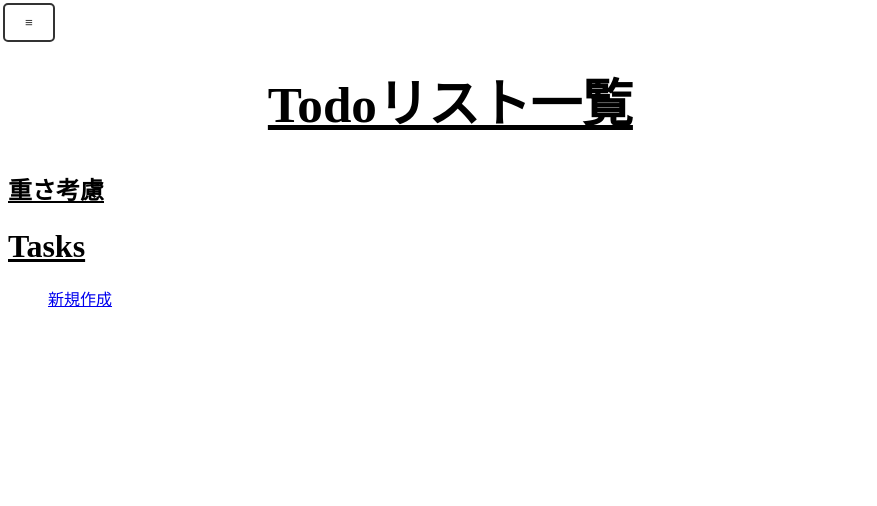
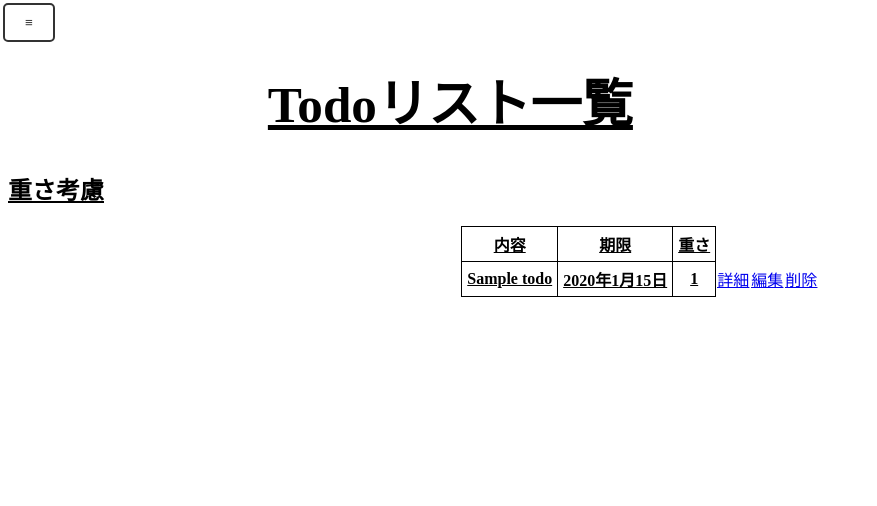
Before and after one commit to bearl27/hacksonU2309, a Django app: page / in a window 1280 px wide. Shown: the top 506 px of the page, without its empty margins (0-877 px from the left). Run offline with Django 4.2, Linux system fonts and the light colour scheme; tables that the repository leaves empty hold one stand-in row (values such as "Sample post"); some web fonts are replaced.

Commit message:
Update todo_list.html

```diff
--- a/hacksonU/djangotodo/todo/templates/todo/todo_list.html
+++ b/hacksonU/djangotodo/todo/templates/todo/todo_list.html
@@ -1,7 +1,6 @@
 <head>
     <meta charset="utf-8">
     <title>Rits小町のtodoリスト</title>
-    <meta name="viewport" content="width=device-width, initial-scale=1.0">
     <link href="https://fonts.googleapis.com/css2?family=Nunito:wght@400;700&display=swap" rel="stylesheet">
 
     <meta name="description" content="">
@@ -143,8 +142,8 @@
     <td><button id="toggle-button">≡</button></td>
     <nav id="menu-bar">
         <ul>
-            <li><a href="{% url 'todo_home' %}">ホーム</a></li>
-            <li><a href="{% url 'list' %}">Todoリスト一覧</a></li>
+            <li><a href="{% url 'list' %}">ホーム</a></li>
+            <li><a href="{% url 'todo_home' %}">今月のTodo</a></li>
             <li><a href="{% url 'calender' %}">カレンダー</a></li>
             <li><a href="{% url 'category' %}">カテゴリー管理</a></li>
             <li><a href="{% url 'todo_home' %}">設定</a></li>
@@ -155,24 +154,27 @@
     <h2>重さ考慮</h2>
 
     <div>
-        <h1>Tasks</h1>
-        <ul>
-            {% for task in tasks %}
-            <table>
-                <tr>
-                    <th>{{ task.title }}</th>
-                    <th>{{ task.deadline }}</th>
-                    <th><a href="{% url 'detail' task.pk %}">詳細</a></th>
-                    <th><a href="{% url 'update' task.pk %}">編集</a></th>
-                    <th><a href="{% url 'delete' task.pk %}">削除</a></th>
-                </tr>
-            </table>
+        <table>
+            <!-- ヘッダー部分をループの外に移動 -->
+            <tr>
+                <th>内容</th>
+                <th>期限</th>
+                <th>重さ</th>
+            </tr>
+            {% for task in todos %}
+            <tr>
+                <th>{{ task.title }}</th>
+                <th>{{ task.deadline }}</th>
+                <th>{{ task.importance }}</th>
+                <td><a href="{% url 'detail' task.pk %}">詳細</a></td>
+                <td><a href="{% url 'update' task.pk %}">編集</a></td>
+                <td><a href="{% url 'delete' task.pk %}">削除</a></td>
+            </tr>
             {% endfor %}
-            <a href="{% url 'create' %}">新規作成</a>
-        </ul>
+        </table>
     </div>
 
-    <p><a href="{% url 'create' %}"><button id="add-button">+</button></a></p>
+    <p><a href="{% url 'create_todo' %}"><button id="add-button">+</button></a></p>
 
 
 
```
